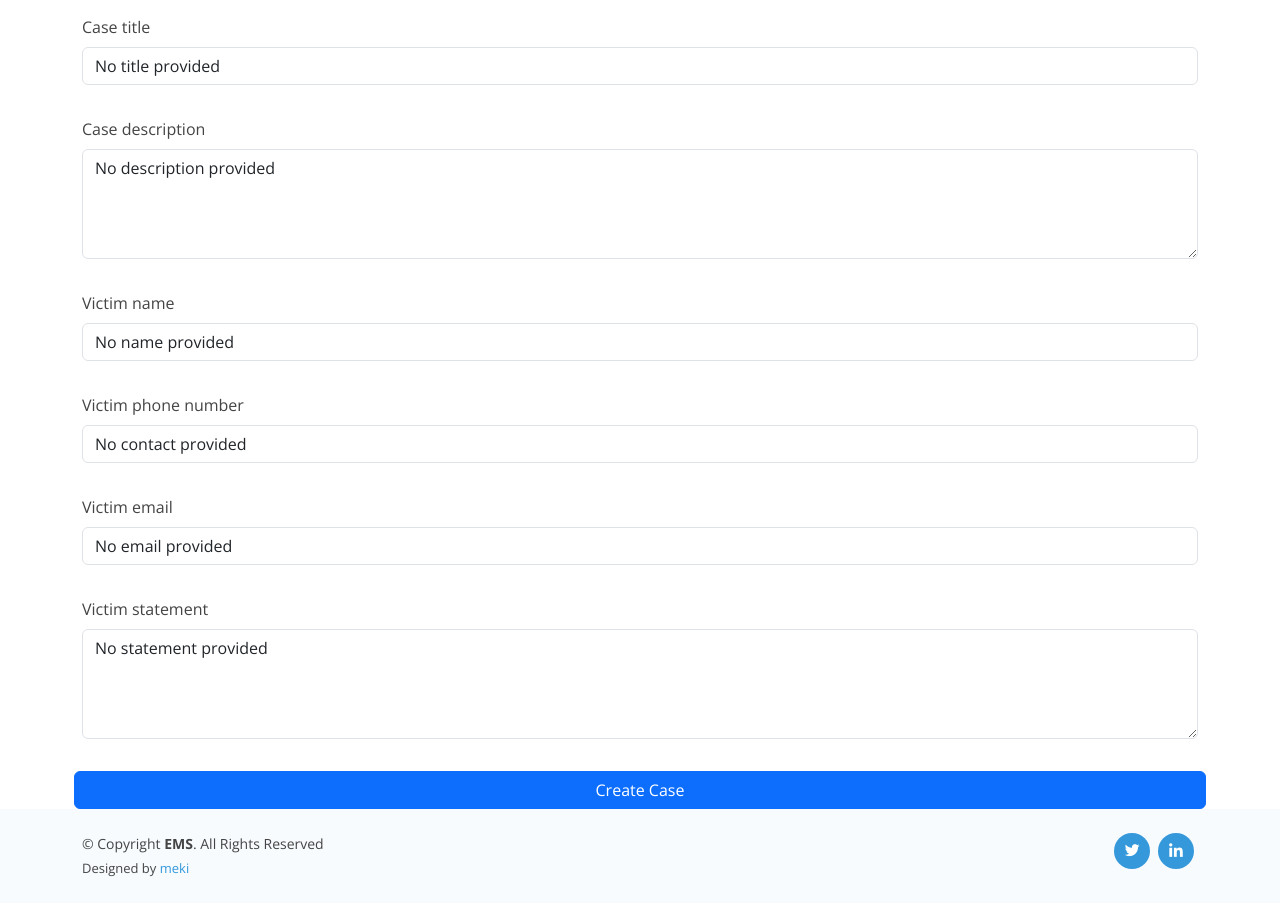
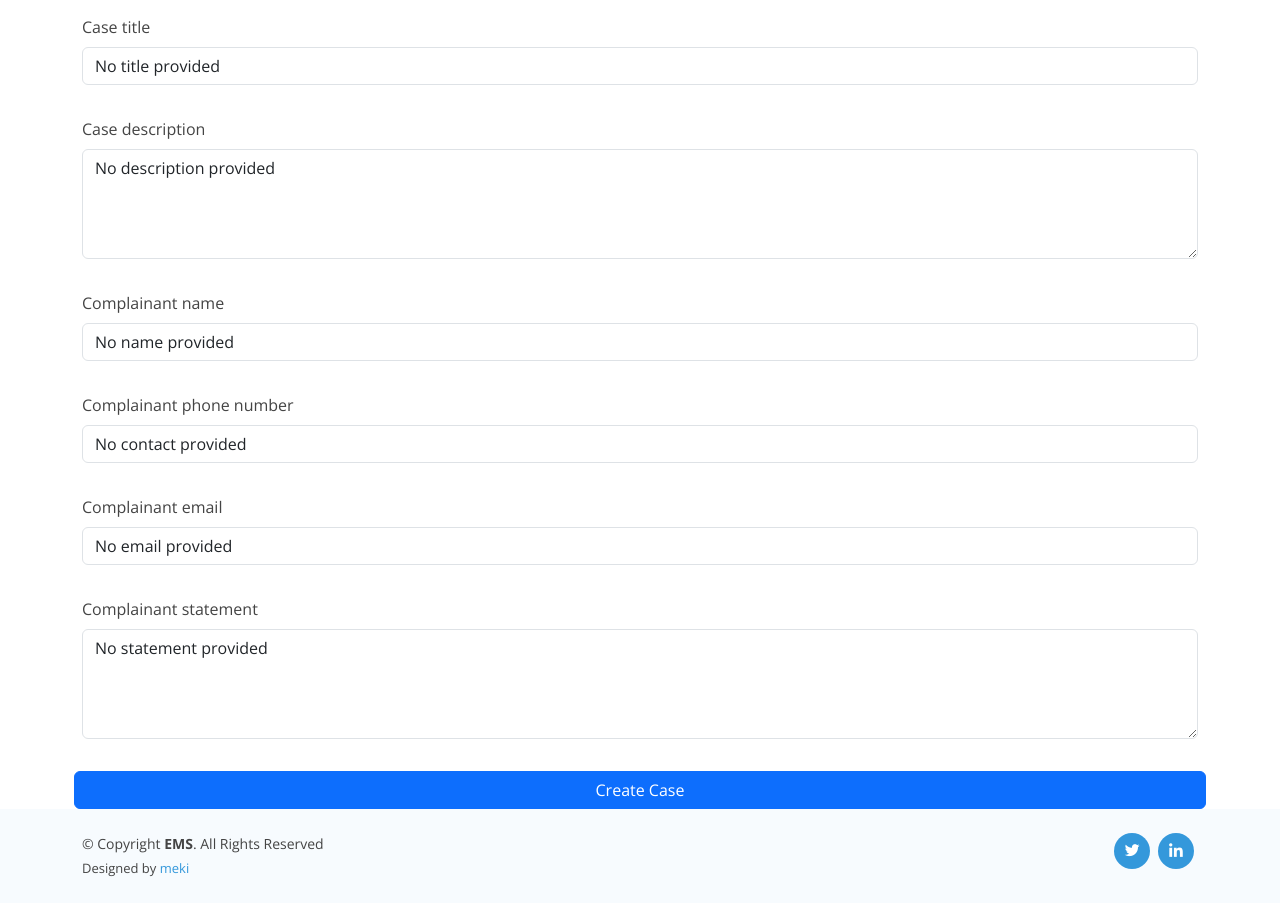
Before and after one commit to p-omeki/Evidence-Management-System, a Django app: page /case_management_app/case/create/ in a window 1280 px wide. Shown: the part 127-1030 px from the top of the page. Run offline with Django 4.2, Linux system fonts and the light colour scheme; the visitor is signed in with stand-in values (Sample User, id 1); some libraries are stand-ins or nearby versions.

Commit message:
Modified admin, forms, models, views and templates/reg_case.html

```diff
--- a/case_management_app/forms.py
+++ b/case_management_app/forms.py
@@ -1,5 +1,5 @@
 from django import forms
-from .models import Case, Evidence, Reporter, Victim
+from .models import Case, Evidence, Complainant
 
 
 class CaseForm(forms.ModelForm):
@@ -17,34 +17,17 @@ class CaseForm(forms.ModelForm):
         widgets = {"case_description": forms.Textarea(attrs={"rows": 4})}
 
 
-class VictimForm(forms.ModelForm):
+class ComplainantForm(forms.ModelForm):
     class Meta:
-        model = Victim
+        model = Complainant
         fields = [
             "case",
-            "victim_name",
-            "victim_phone_number",
-            "victim_email",
-            "victim_statement",
+            "complainant_name",
+            "complainant_phone_number",
+            "complainant_email",
+            "complainant_statement",
         ]
-        widgets = {"victim_statement": forms.Textarea(attrs={"rows": 4})}
-
-
-class ReporterForm(forms.ModelForm):
-    class Meta:
-        model = Reporter
-        fields = [
-            "case",
-            "reporter_name",
-            "reporter_phone_number",
-            "reporter_email",
-            "reporter_statement",
-            "relationship_to_victim",
-        ]
-        widgets = {
-            "reporter_statement": forms.Textarea(attrs={"rows": 4}),
-            "relationship_to_victim": forms.Textarea(attrs={"rows": 2}),
-        }
+        widgets = {"complainant_statement": forms.Textarea(attrs={"rows": 4})}
 
 
 class EvidenceCreationForm(forms.ModelForm):
--- a/case_management_app/models.py
+++ b/case_management_app/models.py
@@ -3,47 +3,21 @@ from django.utils import timezone
 from django.conf import settings
 
 
-class Victim(models.Model):
+class Complainant(models.Model):
     case = models.ForeignKey(
-        "Case", on_delete=models.CASCADE, related_name="victims", null=True, blank=True
+        "Case", on_delete=models.CASCADE, related_name="complainants", null=True, blank=True
     )
-    victim_name = models.CharField(max_length=255, default="No name provided")
-    victim_phone_number = models.CharField(max_length=20, default="No contact provided")
-    victim_email = models.EmailField(max_length=255, default="No email provided")
-    victim_statement = models.TextField(default="No statement provided")
+    complainant_name = models.CharField(max_length=255, default="No name provided")
+    complainant_phone_number = models.CharField(max_length=20, default="No contact provided")
+    complainant_email = models.EmailField(max_length=255, default="No email provided")
+    complainant_statement = models.TextField(default="No statement provided")
 
     def __str__(self):
-        return f"{self.victim_name} - {self.victim_phone_number}"
+        return f"{self.complainant_name} - {self.complainant_phone_number}"
 
     class Meta:
-        verbose_name = "Victim"
-        verbose_name_plural = "Victims"
-
-
-class Reporter(models.Model):
-    case = models.ForeignKey(
-        "Case",
-        on_delete=models.CASCADE,
-        related_name="reporters",
-        null=True,
-        blank=True,
-    )
-    reporter_name = models.CharField(max_length=255, default="No name provided")
-    reporter_phone_number = models.CharField(
-        max_length=20, default="No contact provided"
-    )
-    reporter_email = models.EmailField(max_length=255, default="No email provided")
-    reporter_statement = models.TextField(default="No statement provided")
-    relationship_to_victim = models.CharField(
-        max_length=255, default="No relationship provided"
-    )
-
-    def __str__(self):
-        return f"{self.reporter_name} - {self.reporter_phone_number}"
-
-    class Meta:
-        verbose_name = "Reporter"
-        verbose_name_plural = "Reporters"
+        verbose_name = "Complainant"
+        verbose_name_plural = "Complainants"
 
 
 class Case(models.Model):
--- a/case_management_app/templates/register_case.html
+++ b/case_management_app/templates/register_case.html
@@ -8,8 +8,7 @@
 <div class="container">
     <h1 class="mb-4">Register Case</h1>
     {% bootstrap_form_errors case_form %}
-    {% bootstrap_form_errors victim_form %}
-    {% bootstrap_form_errors reporter_form %}
+    {% bootstrap_form_errors complainant_form %}
 
     <form class="row g-3 needs-validation" novalidate method="post" enctype="multipart/form-data">
         {% csrf_token %}
@@ -21,36 +20,19 @@
             {% bootstrap_field case_form.case_description %}
         </div>
 
-        <!-- victim status -->
+        <!-- complainant status -->
         <div class="form-group">
-            {% bootstrap_field victim_form.victim_name %}
+            {% bootstrap_field complainant_form.complainant_name %}
         </div>
         <div class="form-group">
-            {% bootstrap_field victim_form.victim_phone_number %}
+            {% bootstrap_field complainant_form.complainant_phone_number %}
         </div>
         <div class="form-group">
-            {% bootstrap_field victim_form.victim_email %}
+            {% bootstrap_field complainant_form.complainant_email %}
         </div>
         <div class="form-group">
-            {% bootstrap_field victim_form.victim_statement %}
+            {% bootstrap_field complainant_form.complainant_statement %}
         </div>
-
-        <!-- reporter status -->
-        <!-- <div class="form-group">
-            {% bootstrap_field reporter_form.reporter_name %}
-        </div>
-        <div class="form-group">
-            {% bootstrap_field reporter_form.reporter_phone_number %}
-        </div>
-        <div class="form-group">
-            {% bootstrap_field reporter_form.reporter_email %}
-        </div>
-        <div class="form-group">
-            {% bootstrap_field reporter_form.reporter_statement %}
-        </div>
-        <div class="form-group">
-            {% bootstrap_field reporter_form.relationship_to_victim %}
-        </div> -->
 
         <button type="submit" class="btn btn-primary">Create Case</button>
     </form>
--- a/case_management_app/views.py
+++ b/case_management_app/views.py
@@ -1,10 +1,9 @@
 from django.shortcuts import render, redirect, get_object_or_404
 from django.contrib import messages
-from .models import Case, Evidence, Reporter, Victim
+from .models import Case, Evidence, Complainant
 from .forms import (
     CaseForm,
-    VictimForm,
-    ReporterForm,
+    ComplainantForm,
     EvidenceCreationForm,
     EvidenceAnalysisForm,
     EvidencePresentationForm,
@@ -19,25 +18,20 @@ from user_app.decorators import itofficer_required
 def register_case(request):
     if request.method != "POST":
         case_form = CaseForm()
-        victim_form = VictimForm()
-        reporter_form = ReporterForm()
+        complainant_form = ComplainantForm()
     else:
         case_form = CaseForm(request.POST)
-        victim_form = VictimForm(request.POST)
-        reporter_form = ReporterForm(request.POST)
+        complainant_form = ComplainantForm(request.POST)
 
-        if case_form.is_valid() and victim_form.is_valid() and reporter_form.is_valid():
+        if case_form.is_valid() and complainant_form.is_valid():
             case = case_form.save(commit=False)
-            victim = victim_form.save(commit=False)
-            reporter = reporter_form.save(commit=False)
+            complainant = complainant_form.save(commit=False)
             case.case_officer = request.user
             case.save()
 
-            victim.case = case
-            reporter.case = case
-            victim.save()
+            complainant.case = case
+            complainant.save()
 
-            reporter.save()
             messages.success(request, "Case registered successfully!")
             return redirect("case_management_app:registered_cases")
         else:
@@ -47,8 +41,7 @@ def register_case(request):
 
     context = {
         "case_form": case_form,
-        "victim_form": victim_form,
-        "reporter_form": reporter_form,
+        "complainant_form": complainant_form,
         "section": "register_case",
     }
     template_name = "register_case.html"
@@ -66,14 +59,12 @@ def registered_cases(request):
 def registered_case(request, serial_number):
     case = get_object_or_404(Case, serial_number=serial_number)
     evidences = Evidence.objects.filter(case=case)
-    victims = Victim.objects.filter(case=case)
-    reporters = Reporter.objects.filter(case=case)
+    complainants = Complainant.objects.filter(case=case)
 
     context = {
         "case": case,
         "evidences": evidences,
-        "victims": victims,
-        "reporters": reporters,
+        "complainants": complainants,
     }
     template_name = "registered_case.html"
     return render(request, template_name, context)
```
Also changed, not shown: case_management_app/admin.py (+5 -11 lines), case_management_app/migrations/0010_remove_victim_case_complainant_delete_reporter_and_more.py (added).
